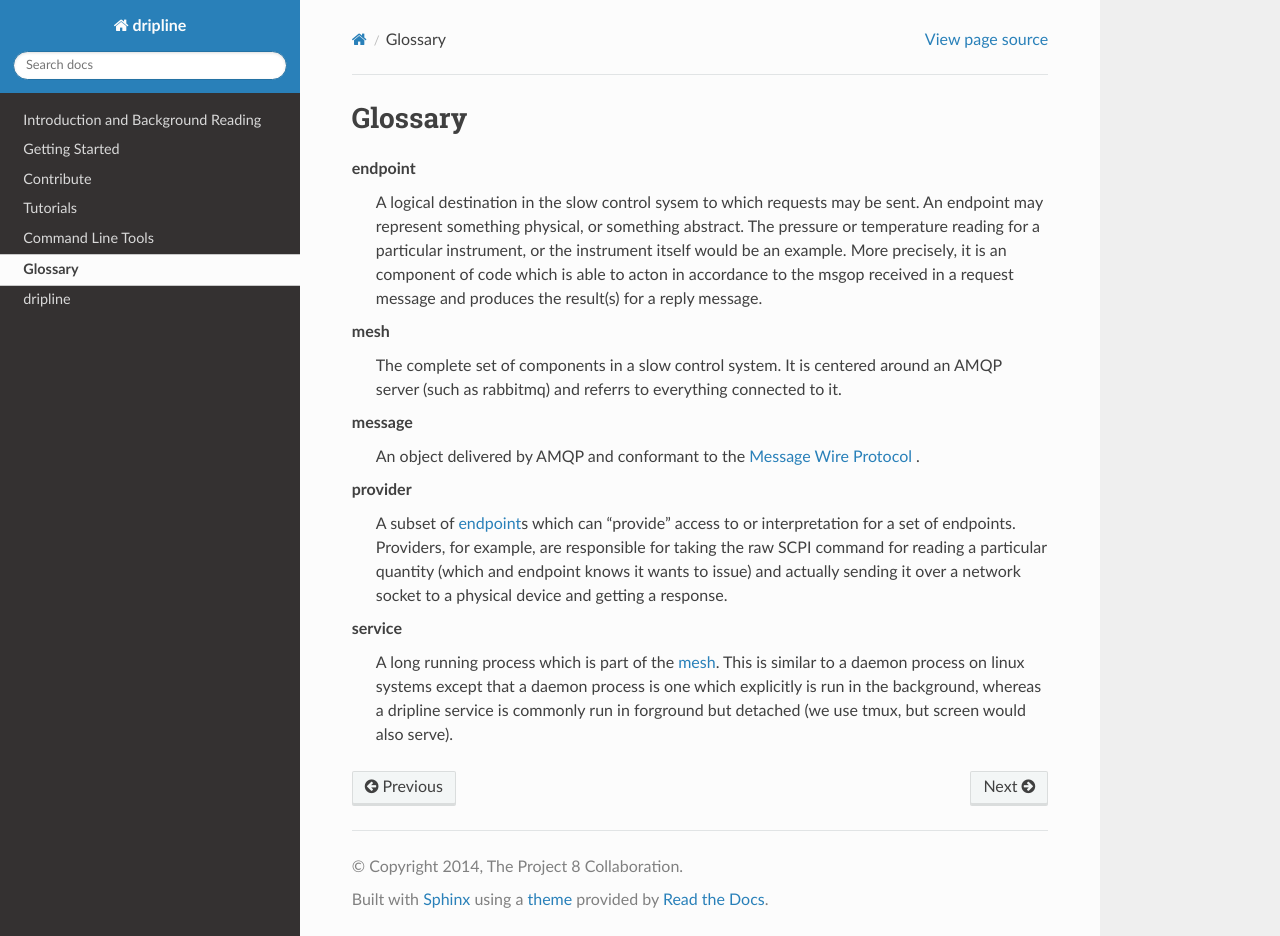
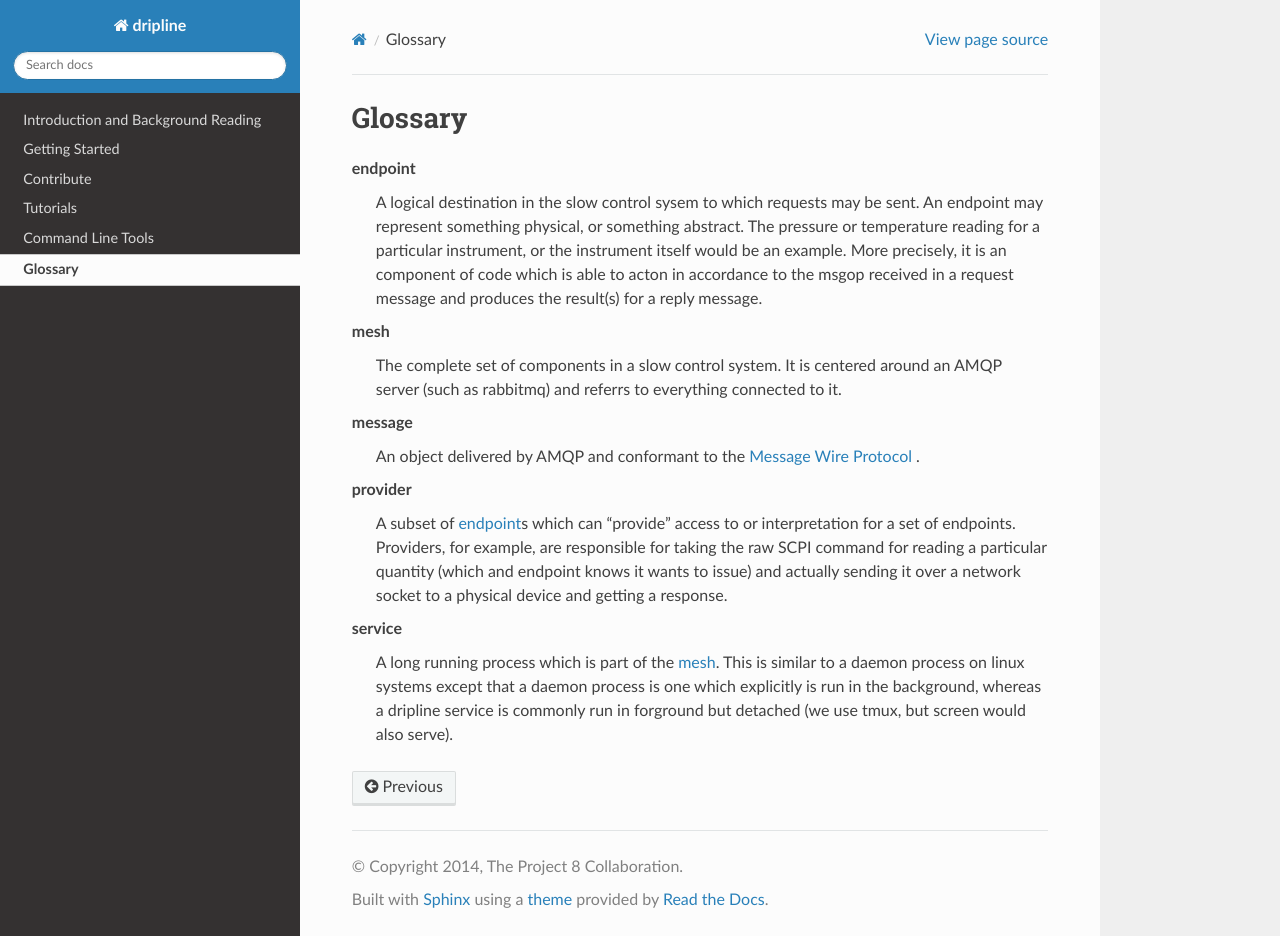
Before and after one commit to driplineorg/dripline-python, a Sphinx documentation site: the page built from doc/glossary.rst, in a window 1280 px wide and 936 px high. Built offline with Sphinx 7.4.7 and the Read the Docs theme 2.0.0, drawn with Linux system fonts in a browser that asks for light colours; pages that are not in the unit, such as notebooks, are missing from menus.

```diff
--- a/doc/index.rst
+++ b/doc/index.rst
@@ -30,7 +30,7 @@ These docs have fallen way behind. Sections following this text block may not ha
     :hidden:
 
     glossary
-    apidocs/modules
+    .. apidocs/modules
 
 Indices and tables
 ==================
```
